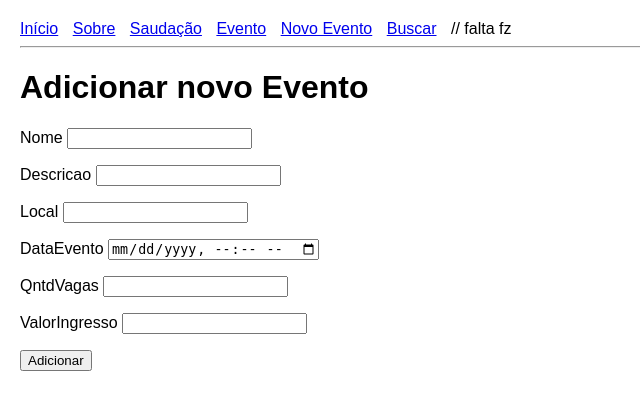
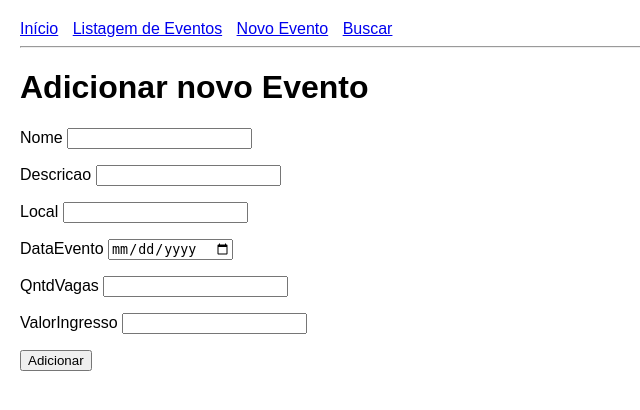
Before and after one commit to LaisSevilhano90/AtvMVC, an ASP.NET Core app: page /Eventos/Criar in a window 1280 px wide. Shown: the top 410 px of the page, without its empty margins (0-640 px from the left). Run offline with ASP.NET Core 8, Linux system fonts and the light colour scheme; style sheets or scripts are compiled from the project's sources.

Commit message:
Concerto de erros finalizado

```diff
--- a/Models/Evento.cs
+++ b/Models/Evento.cs
@@ -20,7 +20,7 @@ namespace SistemaGerenciamentoEventos.Models
         public string Local { get; set; }
         public DateTime DataEvento { get; set; }
 
-        [StringLength(1000, MinimumLength = 1, ErrorMessage = "Nome deve ter entre 5 e 80 caracteres.")]
+        [Range(1, 1000, ErrorMessage = "No mínimo 1 vaga e o max 1000")]
         public int QntdVagas { get; set; }
         public decimal ValorIngresso { get; set; }
     }
--- a/Views/Eventos/Criar.cshtml
+++ b/Views/Eventos/Criar.cshtml
@@ -26,17 +26,17 @@
     </p>
     <p>
         <label asp-for="DataEvento"></label>
-        <input asp-for="DataEvento">
+        <input asp-for="DataEvento" type="date" >
         <span asp-validation-for="DataEvento" class = "erro"></span>
     </p>
     <p>
         <label asp-for="QntdVagas"></label>
-        <input asp-for="QntdVagas">
+        <input asp-for="QntdVagas" type="number">
         <span asp-validation-for="QntdVagas" class = "erro"></span>
     </p>
     <p>
         <label asp-for="ValorIngresso"></label>
-        <input asp-for="ValorIngresso">
+        <input asp-for="ValorIngresso" type="number">
         <span asp-validation-for="ValorIngresso" class = "erro"></span>
     </p>
     <button type="submit">Adicionar</button>
--- a/Views/Home/Saudacao.cshtml
+++ /dev/null
@@ -1,6 +0,0 @@
-@{
-    ViewData["Title"] = "Saudação";
-}
-
-<h1>Olá, @ViewData["Nome"]!</h1>
-<P>Teste: <a href="/Home/Saudacao?nome=Kessia">/Home/Saudacao?nome=Kessia</a></P>
--- a/Views/Shared/_Layout.cshtml
+++ b/Views/Shared/_Layout.cshtml
@@ -11,11 +11,9 @@
 <body>
     <nav>
         <a asp-controller="Home" asp-action="Index">Início</a>
-        <a asp-controller="Home" asp-action="Sobre">Sobre</a>
-        <a asp-controller="Home" asp-action="Saudacao">Saudação</a>
-        <a asp-controller="Eventos" asp-action="Index">Evento</a>
+        <a asp-controller="Eventos" asp-action="Index">Listagem de Eventos</a>
         <a asp-controller="Eventos" asp-action="Criar">Novo Evento</a>
-        <a asp-controller="Eventos" asp-action="Buscar">Buscar</a> // falta fz
+        <a asp-controller="Eventos" asp-action="Buscar">Buscar</a> @* falta fz: *@
     </nav>
     <hr />
     @RenderBody()
```
Also changed, not shown: Views/Home/Sobre.cs (deleted).
